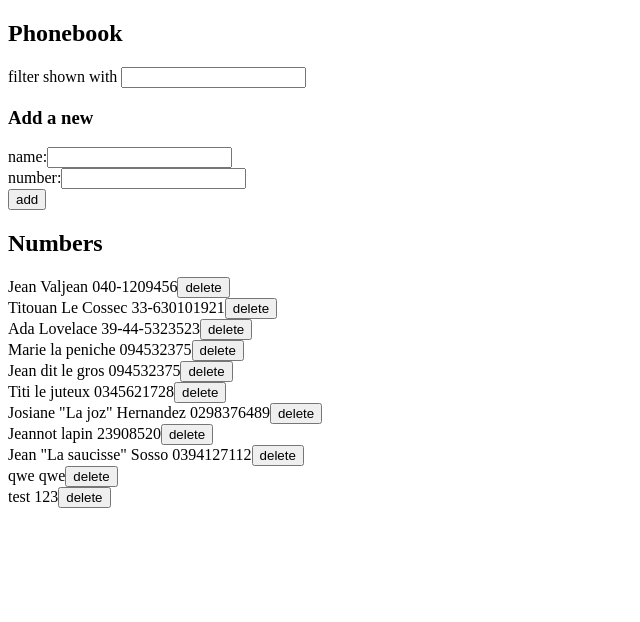
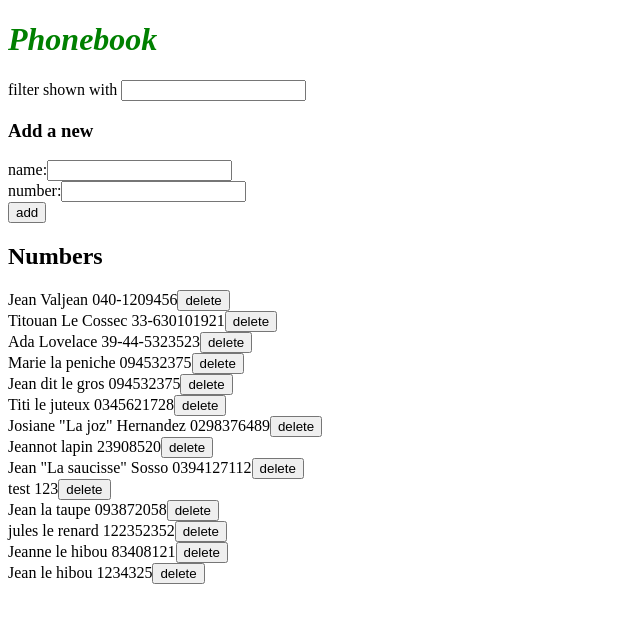
Before and after one commit to wdclem/fsopen, a React (Create React App) app in the folder part2/phonebook/: page / in a window 1280 px wide. Shown: the top 622 px of the page, without its empty margins (0-640 px from the left). Built offline with nearby package versions, Linux system fonts and the light colour scheme; data requests are answered from the project's data file.

Commit message:
add css, comfirmation message for delete and add

```diff
--- a/part2/phonebook/db.json
+++ b/part2/phonebook/db.json
@@ -46,14 +46,29 @@
       "id": 17
     },
     {
-      "name": "qwe",
-      "number": "qwe",
-      "id": 19
-    },
-    {
       "name": "test",
       "number": "123",
       "id": 20
+    },
+    {
+      "name": "Jean la taupe",
+      "number": "093872058",
+      "id": 21
+    },
+    {
+      "name": "jules le renard",
+      "number": "122352352",
+      "id": 23
+    },
+    {
+      "name": "Jeanne le hibou",
+      "number": "83408121",
+      "id": 24
+    },
+    {
+      "name": "Jean le hibou",
+      "number": "1234325",
+      "id": 25
     }
   ]
 }
--- a/part2/phonebook/src/App.js
+++ b/part2/phonebook/src/App.js
@@ -1,5 +1,6 @@
 import { useState, useEffect } from 'react'
 import React from 'react'
+import './index.css'
 
 import personService from './services/persons'
 
@@ -9,6 +10,8 @@ const App = () => {
   const [newName, setNewName] = useState('')
   const [newNumber, setNewNumber] = useState('')
   const [newSearch, setNewSearch] = useState('')
+  const [addMessage, setaddMessage] = useState(null)
+  const [errorMessage, seterrorMessage] = useState(null)
 
   useEffect(() => {
     personService
@@ -20,26 +23,52 @@ const App = () => {
 
   return (
     < div >
-      <h2>Phonebook</h2>
+      <h1>Phonebook</h1>
+      <Notification addmessage={addMessage} errormessage={errorMessage}/>
       <Filter newSearch={newSearch} setNewSearch={setNewSearch} />
       <Form persons={persons}
         newName={newName} newNumber={newNumber}
         setNewName={setNewName} setNewNumber={setNewNumber}
-        setPersons={setPersons} />
+        setPersons={setPersons}
+        addMessage={addMessage}
+        setaddMessage={setaddMessage} />
       <h2>Numbers</h2>
-      <Numbers persons={persons} newSearch={newSearch} setPersons={setPersons} />
+      <Numbers persons={persons} newSearch={newSearch} setPersons={setPersons} seterrorMessage={seterrorMessage} />
     </div >
   )
 }
 
-function delNumber (persons, person, setPersons) {
+const Notification = ({ addmessage, errormessage }) => {
+  if (addmessage === null && errormessage === null) {
+    return null
+  }
+  if (errormessage)
+    return (
+      <div className='error'>
+        {errormessage}
+      </div>
+    )
+  if (addmessage)
+    return (
+      <div className='add'>
+        {addmessage}
+      </div>
+    )
+}
+
+function delNumber (persons, person, setPersons, seterrorMessage) {
   if(window.confirm(`Delete ${person.name} ?`)) {
     personService
       .remove(person.id)
       .then(() => {
         setPersons(persons.filter((p) => p.id !== person.id))
       })
-    }
+      .catch(error=> {
+        seterrorMessage(`Information of '${person.name} has already been removed from server`)
+        setPersons(persons.filter((p) => p.id !== person.id))
+      })
+      setTimeout(() => {seterrorMessage(null)}, 5000)
+  }
 }
 
 const Filter = ({ newSearch, setNewSearch }) => {
@@ -56,7 +85,7 @@ const Filter = ({ newSearch, setNewSearch }) => {
   )
 }
 
-const Form = ({ persons, newName, newNumber, setNewName, setNewNumber, setPersons }) => {
+const Form = ({ persons, newName, newNumber, setNewName, setNewNumber, setPersons, addMessage, setaddMessage}) => {
   // const handleSubmit = (event) => {
 
   const addNew = (event) => {
@@ -82,7 +111,12 @@ const Form = ({ persons, newName, newNumber, setNewName, setNewNumber, setPerson
           setPersons(updatedPerson)
           })
         }
-
+        setaddMessage(
+          `added number change for '${newName}'`
+        )
+        setTimeout(() => {
+          setaddMessage(null)
+        }, 5000)
     }
     else{
       const personObject = {
@@ -93,6 +127,13 @@ const Form = ({ persons, newName, newNumber, setNewName, setNewNumber, setPerson
         .create(personObject)
         .then(returnedPerson => {
           setPersons(persons.concat(returnedPerson))
+          setaddMessage(
+            `added '${newName}'`
+          )
+          setTimeout(() => {
+            setaddMessage(null)
+          }, 5000)
+
         })
      }
     }
@@ -113,14 +154,14 @@ const Form = ({ persons, newName, newNumber, setNewName, setNewNumber, setPerson
   )
 }
 
-const Numbers = ({ persons, newSearch, setPersons }) => {
+const Numbers = ({ persons, newSearch, setPersons, seterrorMessage }) => {
   console.log(persons);
   const filteredPersons = persons.filter((person) => person.name.toLowerCase().includes(newSearch.toLowerCase()))
 
   return (
     filteredPersons.map((person) => (
       <div key={person.id}>{person.name} {person.number}
-        <button onClick= {() => delNumber(persons, person, setPersons)}>delete</button>
+        <button onClick= {() => delNumber(persons, person, setPersons, seterrorMessage)}>delete</button>
       </div>))
   )
 }
--- /dev/null
+++ b/part2/phonebook/src/index.css
@@ -0,0 +1,29 @@
+h1{
+    color: green;
+    font-style: italic;
+}
+
+li {
+    color: grey;
+    padding-top: 3px;
+    font-size: 15px;
+  }
+
+.add {
+    color: green;
+    background: lightgrey;
+    font-size: 20px;
+    border-style: solid;
+    border-radius: 5px;
+    padding: 10px;
+    margin-bottom: 10px;
+  }
+.error {
+    color: red;
+    background: lightgrey;
+    font-size: 20px;
+    border-style: solid;
+    border-radius: 5px;
+    padding: 10px;
+    margin-bottom: 10px;
+  }
```
